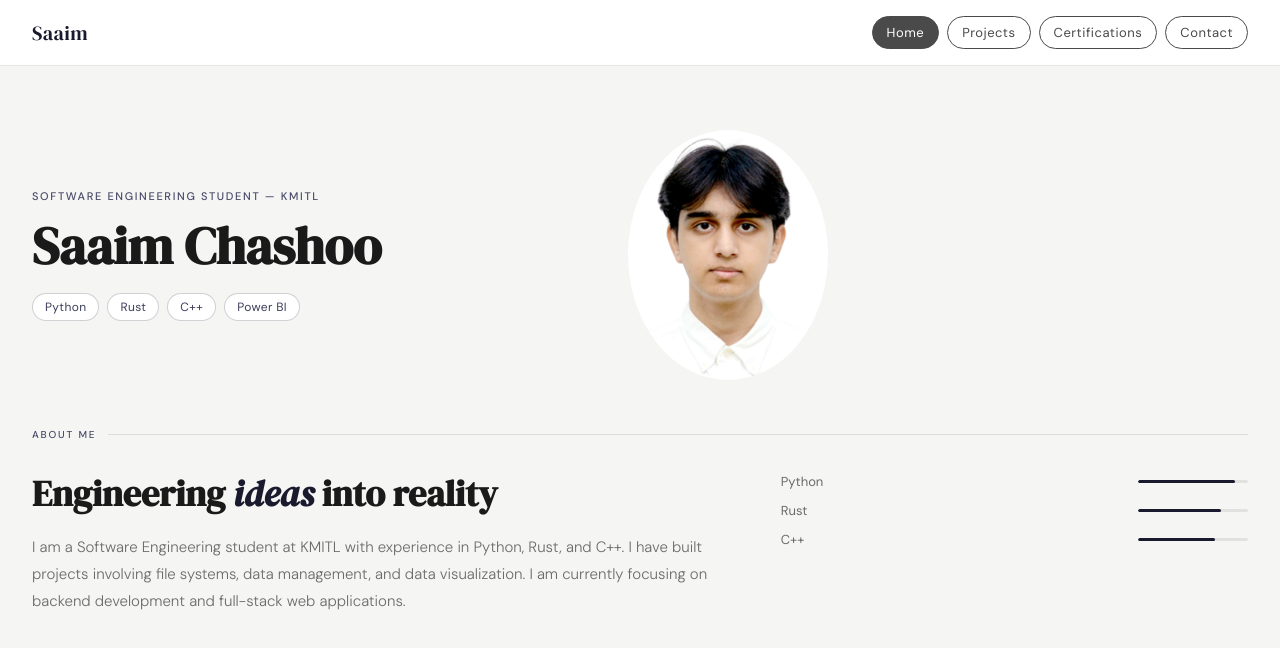
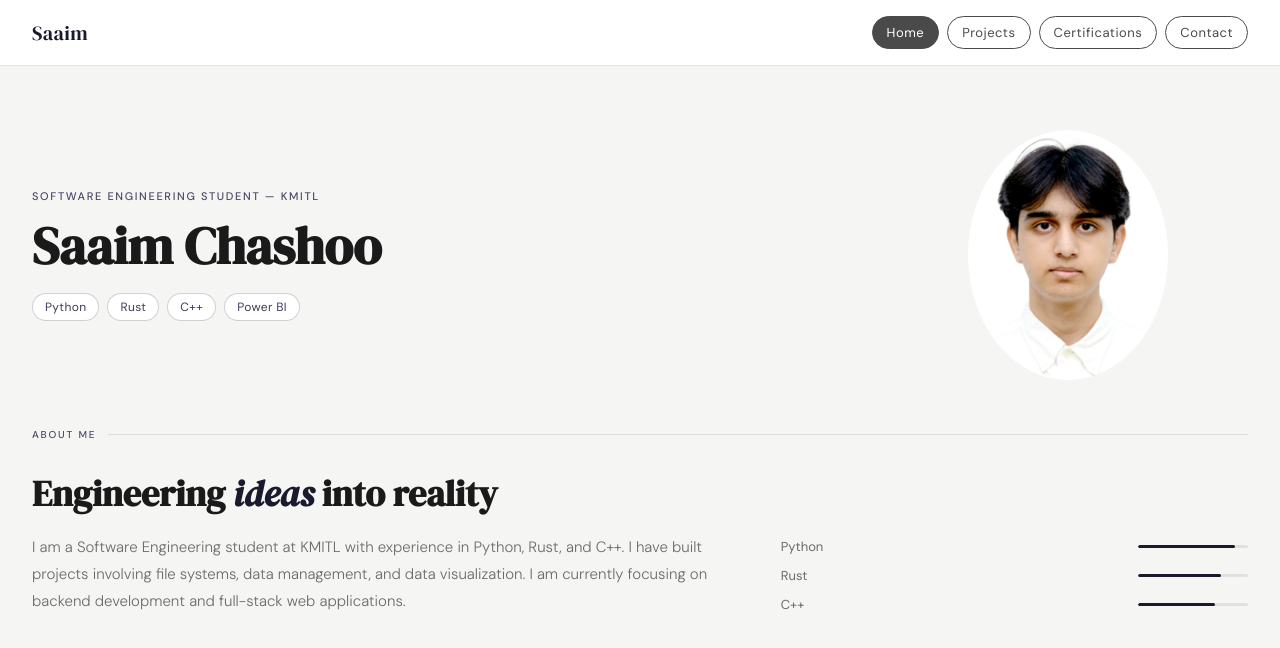
Before and after one commit to SaaimCash/portfolio, a React (Vite) app: page / in a window 1280 px wide. Shown: the top 648 px of the page. Built offline with nearby package versions, Linux system fonts and the light colour scheme.

Commit message:
minor fixes

```diff
--- a/src/index.css
+++ b/src/index.css
@@ -66,11 +66,10 @@ nav {
 
 .hero {
   padding: 64px 32px 48px;
-  display: grid;
-  grid-template-columns: 1fr 1fr;
+  display: flex;
+  justify-content: space-between;
+  align-items: center;
   gap: 48px;
-  align-items: center;
-  max-width: 860px;
 }
 
 .hero-eyebrow {
@@ -117,6 +116,7 @@ nav {
   flex-direction: column;
   gap: 12px;
   align-items: flex-end;
+  margin-right: 80px;
 }
 
 .stat-card {
@@ -174,7 +174,7 @@ nav {
 .about-heading em { color: var(--navy); font-style: italic; }
 .about-text { font-size: 15px; color: var(--text-muted); line-height: 1.8; font-weight: 300; }
 
-.skills-block { display: flex; flex-direction: column; gap: 12px; }
+.skills-block { display: flex; flex-direction: column; gap: 12px; padding-top: 65px; }
 .skill-row { display: flex; align-items: center; justify-content: space-between; }
 .skill-name { font-size: 13px; color: var(--text-muted); }
 .skill-bar-wrap { width: 110px; height: 3px; background: rgba(0,0,0,0.08); border-radius: 2px; overflow: hidden; }
```
